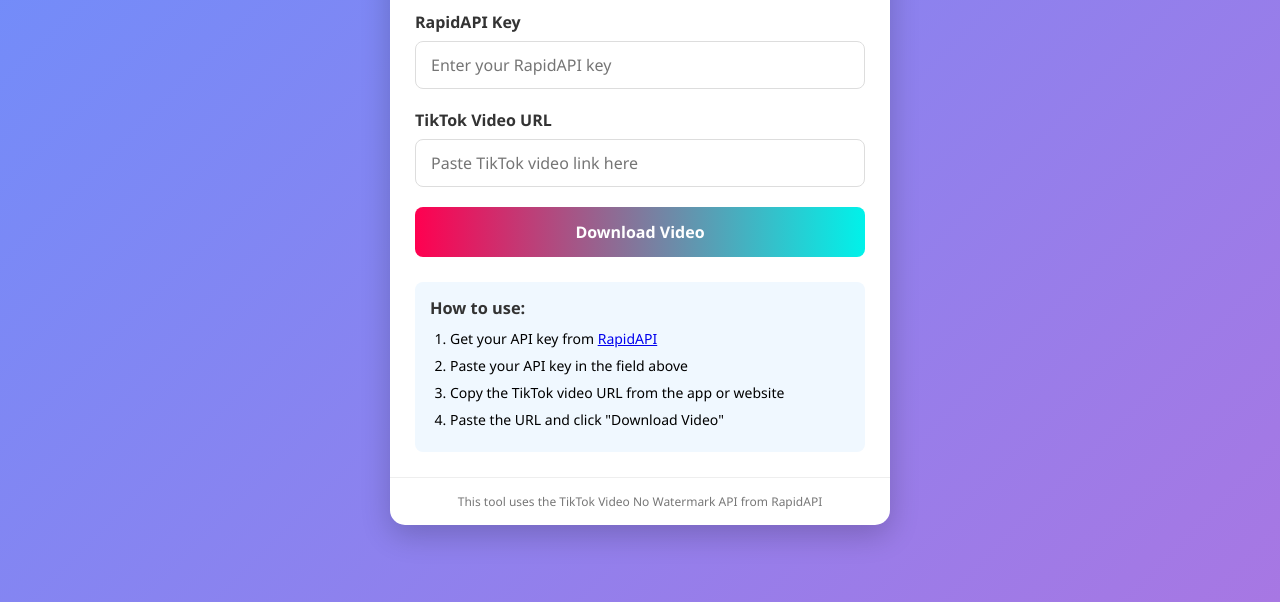
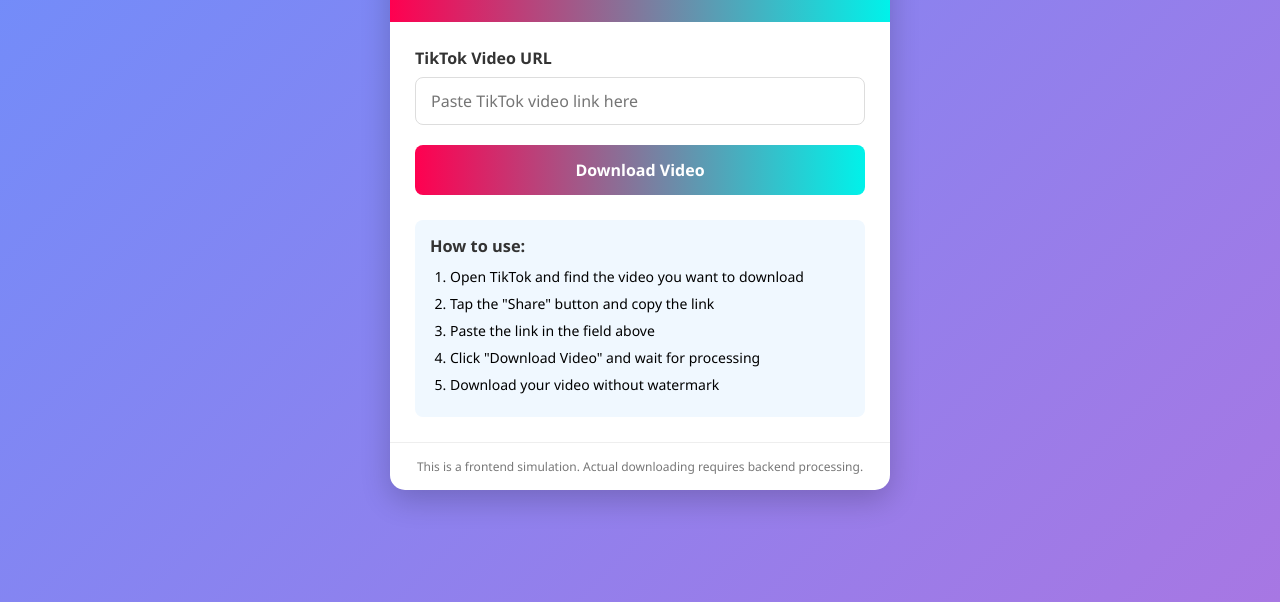
Before and after one commit to junaidjaan1388/Ttdl, a plain HTML site: page index.html in a window 1280 px wide. Shown: the part 198-800 px from the top of the page. Drawn offline with Linux system fonts and the light colour scheme.

Commit message:
Update index.html

```diff
--- a/index.html
+++ b/index.html
@@ -3,7 +3,7 @@
 <head>
     <meta charset="UTF-8">
     <meta name="viewport" content="width=device-width, initial-scale=1.0">
-    <title>TikTok Video Downloader - No Watermark</title>
+    <title>TikTok Video Downloader</title>
     <style>
         * {
             margin: 0;
@@ -209,11 +209,6 @@
 
         <div class="content">
             <div class="form-group">
-                <label for="api-key">RapidAPI Key</label>
-                <input type="text" id="api-key" placeholder="Enter your RapidAPI key">
-            </div>
-
-            <div class="form-group">
                 <label for="tiktok-url">TikTok Video URL</label>
                 <input type="text" id="tiktok-url" placeholder="Paste TikTok video link here">
             </div>
@@ -236,22 +231,22 @@
             <div class="instructions">
                 <h3>How to use:</h3>
                 <ol>
-                    <li>Get your API key from <a href="https://rapidapi.com/yi005/api/tiktok-video-no-watermark2/" target="_blank">RapidAPI</a></li>
-                    <li>Paste your API key in the field above</li>
-                    <li>Copy the TikTok video URL from the app or website</li>
-                    <li>Paste the URL and click "Download Video"</li>
+                    <li>Open TikTok and find the video you want to download</li>
+                    <li>Tap the "Share" button and copy the link</li>
+                    <li>Paste the link in the field above</li>
+                    <li>Click "Download Video" and wait for processing</li>
+                    <li>Download your video without watermark</li>
                 </ol>
             </div>
         </div>
 
         <div class="footer">
-            <p>This tool uses the TikTok Video No Watermark API from RapidAPI</p>
+            <p>This is a frontend simulation. Actual downloading requires backend processing.</p>
         </div>
     </div>
 
     <script>
         document.addEventListener('DOMContentLoaded', function() {
-            const apiKeyInput = document.getElementById('api-key');
             const tiktokUrlInput = document.getElementById('tiktok-url');
             const downloadBtn = document.getElementById('download-btn');
             const loading = document.getElementById('loading');
@@ -261,19 +256,13 @@
             const errorMessage = document.getElementById('error-message');
 
             downloadBtn.addEventListener('click', function() {
-                const apiKey = apiKeyInput.value.trim();
                 const tiktokUrl = tiktokUrlInput.value.trim();
 
                 // Reset previous states
                 errorMessage.classList.remove('active');
                 result.classList.remove('active');
 
-                // Validate inputs
-                if (!apiKey) {
-                    showError('Please enter your RapidAPI key');
-                    return;
-                }
-
+                // Validate input
                 if (!tiktokUrl) {
                     showError('Please enter a TikTok URL');
                     return;
@@ -287,13 +276,12 @@
                 // Show loading state
                 loading.classList.add('active');
 
-                // In a real implementation, you would make an API call here
-                // For demonstration, we'll simulate the API response after a delay
+                // Simulate API processing
                 setTimeout(() => {
                     loading.classList.remove('active');
 
-                    // Simulate successful response
-                    // In reality, you would get the video URL from the API response
+                    // For demonstration, we'll use a sample video
+                    // In a real implementation, you would get the video URL from an API
                     const videoUrl = 'https://sample-videos.com/zip/10/mp4/SampleVideo_1280x720_1mb.mp4';
 
                     // Set video source and download link
@@ -304,35 +292,6 @@
                     // Show result
                     result.classList.add('active');
                 }, 2000);
-
-                // Real implementation would look something like this:
-                /*
-                fetch(`https://tiktok-video-no-watermark2.p.rapidapi.com/?url=${encodeURIComponent(tiktokUrl)}`, {
-                    method: 'GET',
-                    headers: {
-                        'X-RapidAPI-Key': apiKey,
-                        'X-RapidAPI-Host': 'tiktok-video-no-watermark2.p.rapidapi.com'
-                    }
-                })
-                .then(response => response.json())
-                .then(data => {
-                    loading.classList.remove('active');
-
-                    if (data.data && data.data.play) {
-                        videoPreview.src = data.data.play;
-                        downloadLink.href = data.data.play;
-                        downloadLink.download = 'tiktok-video.mp4';
-                        result.classList.add('active');
-                    } else {
-                        showError('Could not retrieve video. Please check your URL and API key.');
-                    }
-                })
-                .catch(error => {
-                    loading.classList.remove('active');
-                    showError('An error occurred. Please try again.');
-                    console.error('Error:', error);
-                });
-                */
             });
 
             function showError(message) {
```
